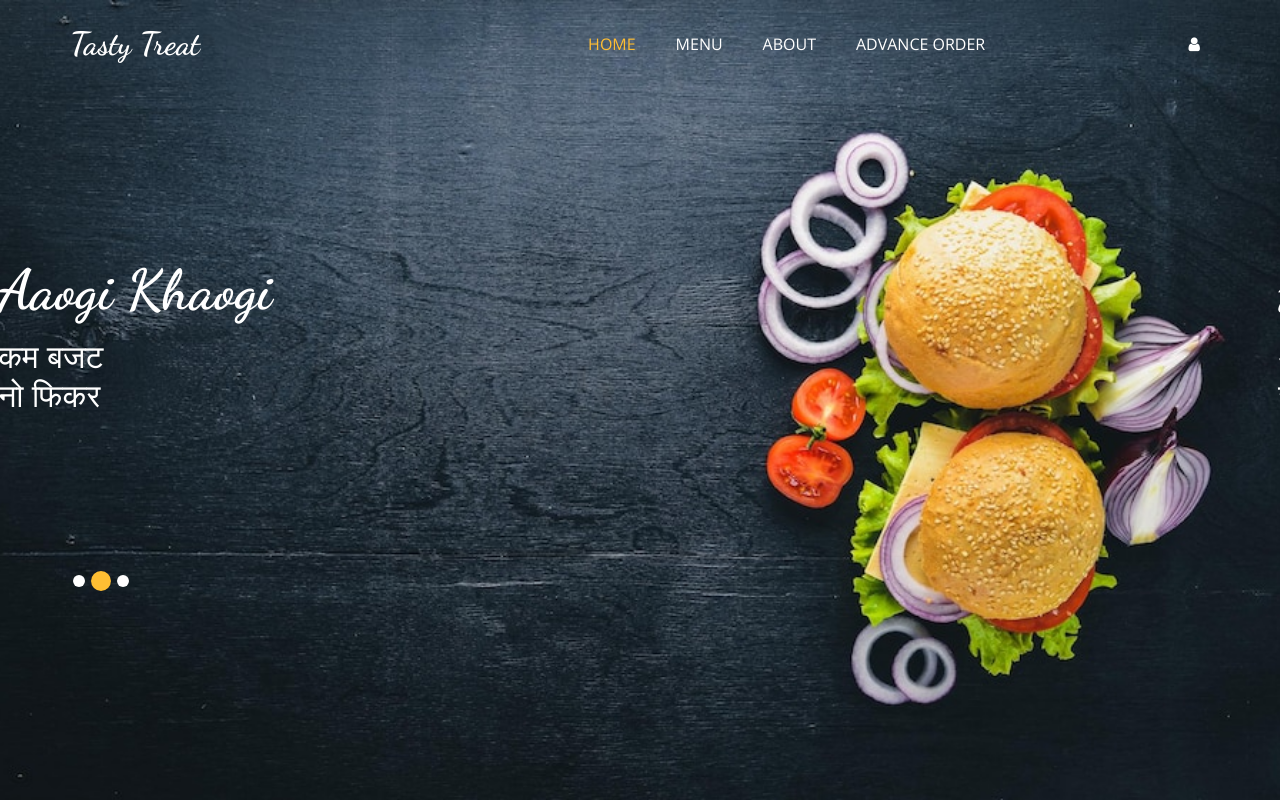
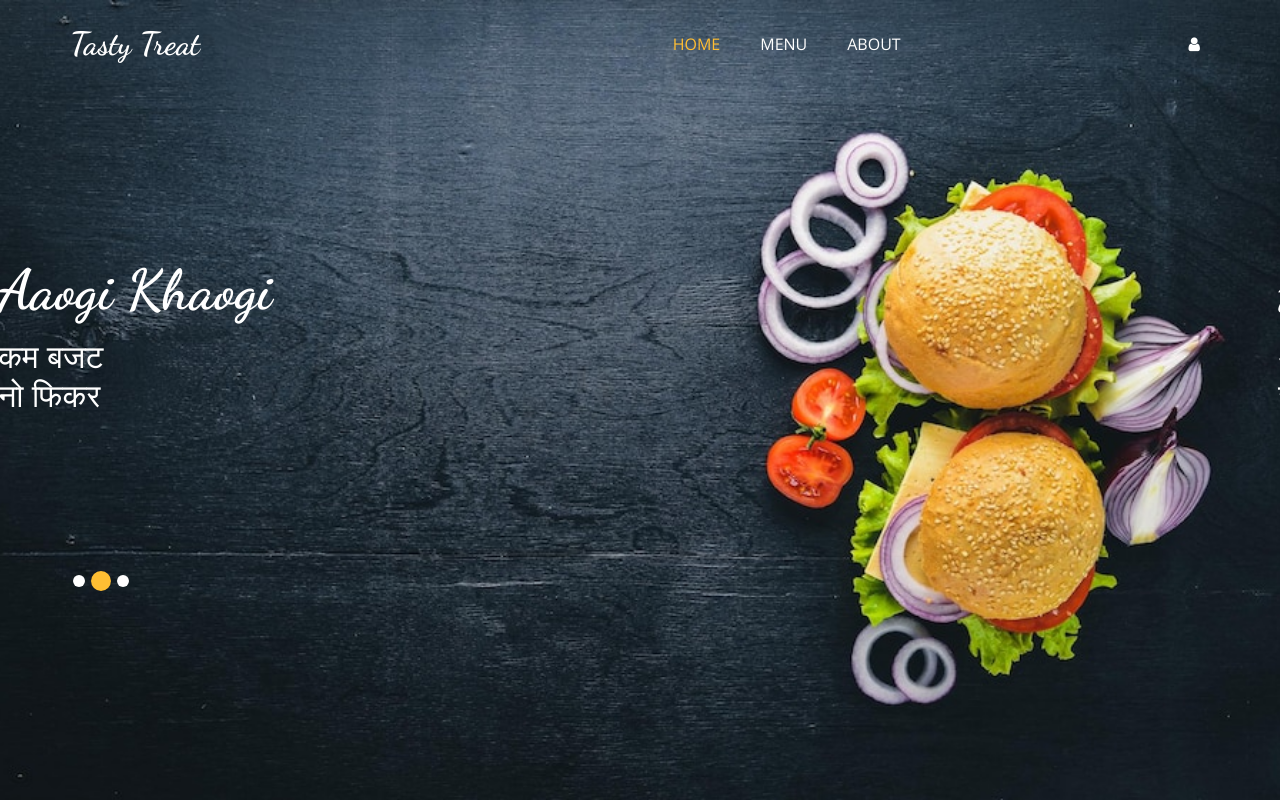
Before and after one commit to abhay6722/tastytreat, a plain HTML site: page index.html in a window 1280 px wide. Shown: the top 802 px of the page. Drawn offline with nearby package versions, Linux system fonts and the light colour scheme.

Commit message:
Update index.html

```diff
--- a/index.html
+++ b/index.html
@@ -56,9 +56,7 @@
               <li class="nav-item">
                 <a class="nav-link" href="about.html">About</a>
               </li>
-              <li class="nav-item">
-                <a class="nav-link" href="https://wa.me/c/919425587545">Advance order</a>
-              </li>
+
             </ul>
             <div class="user_option">
               <a href="https://wa.me/c/919425587545" class="user_link">
```
